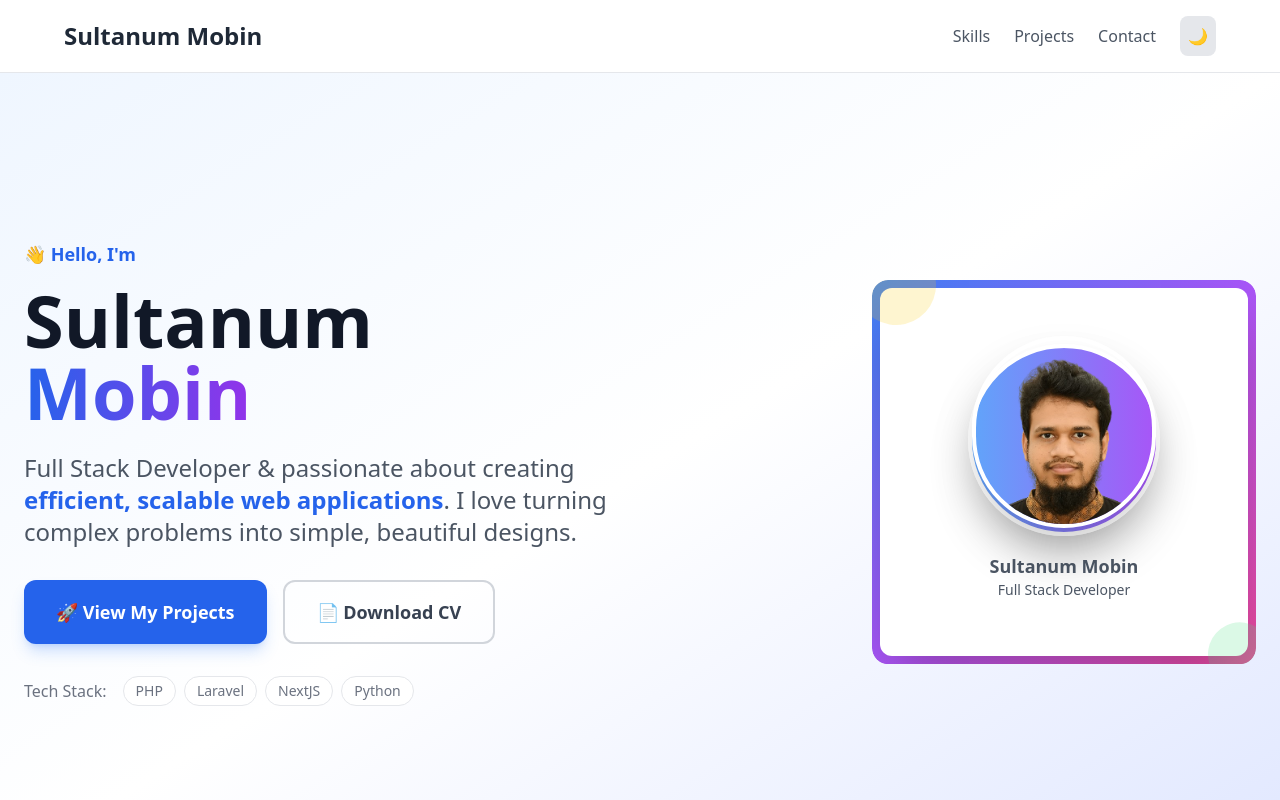
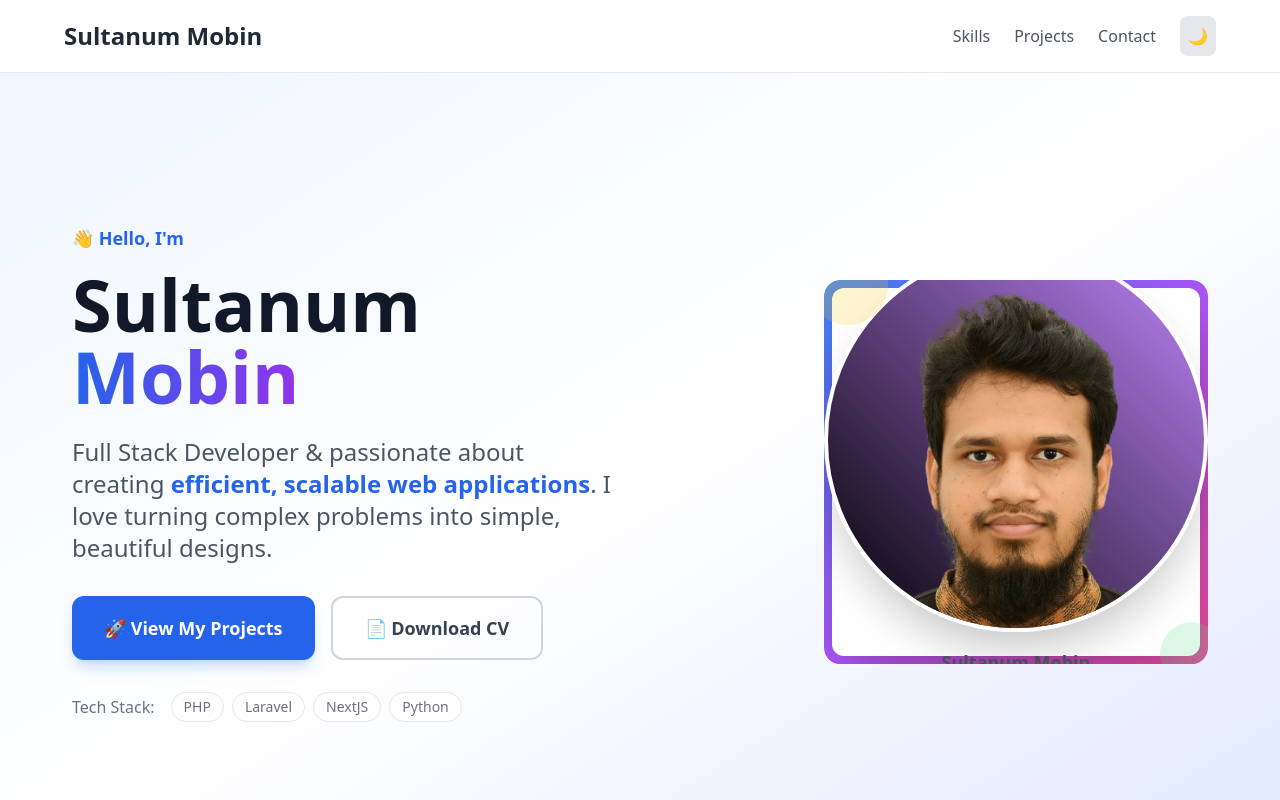
Before and after one commit to smsultan76/portfolio, a Next.js app: page / in a window 1280 px wide. Shown: the top 800 px of the page. Built offline with nearby package versions, Linux system fonts and the light colour scheme.

Commit message:
Profile picture optimized

```diff
--- a/app/components/Hero.tsx
+++ b/app/components/Hero.tsx
@@ -84,7 +84,7 @@ export default function Hero() {
   };
 
   return (
-    <section className="min-h-screen flex items-center justify-center bg-gradient-to-br from-blue-50 via-white to-indigo-100 dark:from-gray-900 dark:via-gray-800 dark:to-gray-900 overflow-hidden">
+    <section className="min-h-screen flex items-center justify-center bg-gradient-to-br md:px-12 from-blue-50 via-white to-indigo-100 dark:from-gray-900 dark:via-gray-800 dark:to-gray-900 overflow-hidden">
       <div className="container mx-auto px-6">
         <motion.div
           className="grid grid-cols-1 lg:grid-cols-2 gap-12 items-center"
@@ -174,7 +174,7 @@ export default function Hero() {
             >
               {/* Main Profile Container */}
               <motion.div
-                className="relative w-80 h-80 lg:w-96 lg:h-96 rounded-2xl overflow-hidden"
+                className="relative w-96 h-96 lg:w-[500] lg:h-[550] rounded-2xl overflow-hidden"
                 animate={{
                   y: [0, -10, 0],
                 }}
@@ -192,14 +192,14 @@ export default function Hero() {
                   {/* Profile Image Placeholder */}
                   <div className="w-full h-full flex items-center justify-center">
                     <div className="text-center">
-                      <div className="w-48 h-48 bg-gradient-to-r from-blue-400 to-purple-500 rounded-full mx-auto mb-4 flex items-center justify-center text-white text-6xl font-bold shadow-2xl border-4 border-white dark:border-gray-800">
-                        <div className="relative w-48 h-48 rounded-full mx-auto mb-4 overflow-hidden border-4 border-white dark:border-gray-800 shadow-2xl">
+                      {/* <div className=" bg-gradient-to-r from-blue-400 to-purple-500 rounded-full mx-auto mb-4 flex items-center justify-center text-white text-6xl font-bold shadow-2xl border-4 border-white dark:border-gray-800"> */}
+                        <div className="relative h-72 w-72 md:w-96 md:h-96 bg-gradient-to-tr from-black to-purple-400 rounded-full mx-auto mb-4 overflow-hidden border-4 border-white dark:border-gray-800 shadow-2xl">
                           <img
                             src="/profile.png"
                             alt="SM"
                           // className="w-full h-full object-cover"
                           />
-                        </div>
+                        {/* </div> */}
                       </div>
                       <motion.div
                         initial={{ opacity: 0 }}
```
